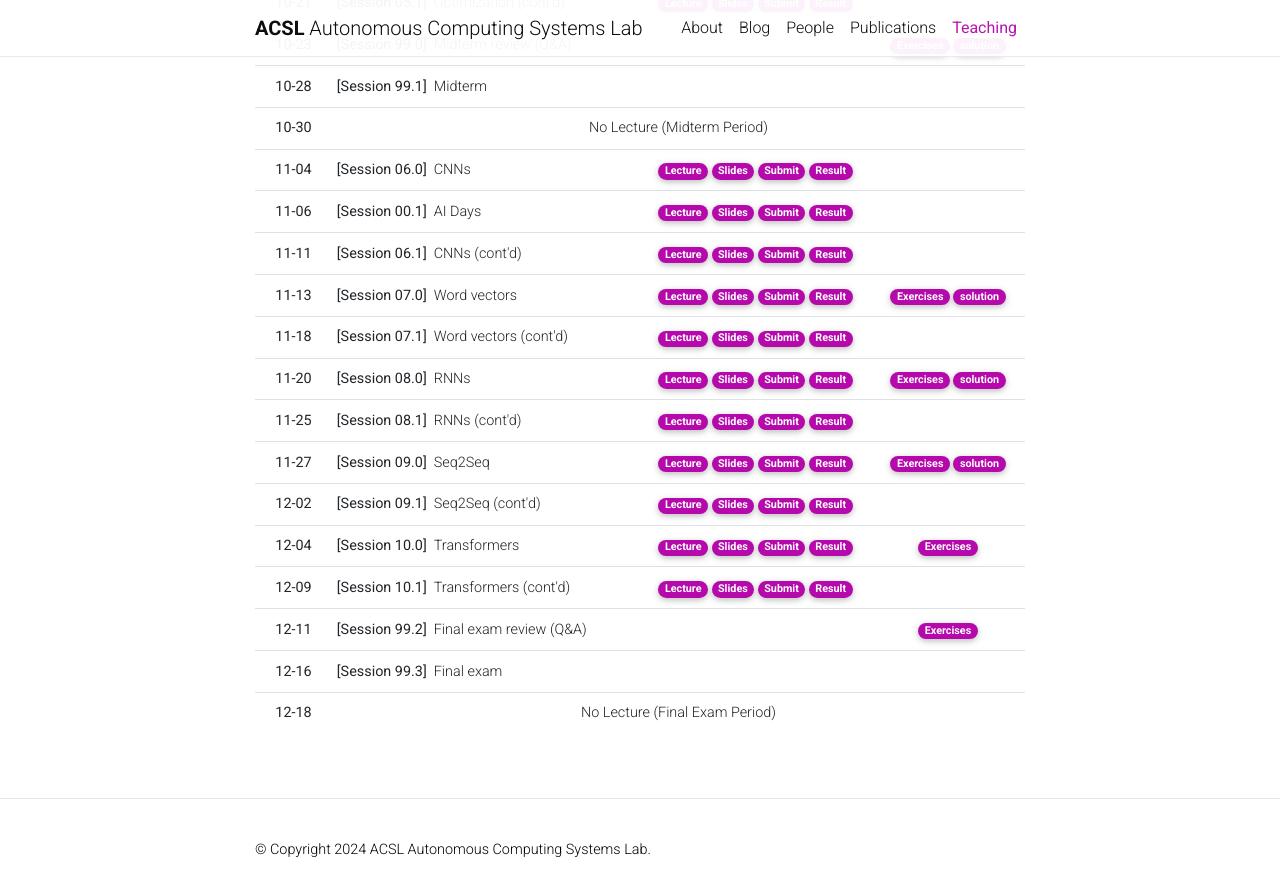
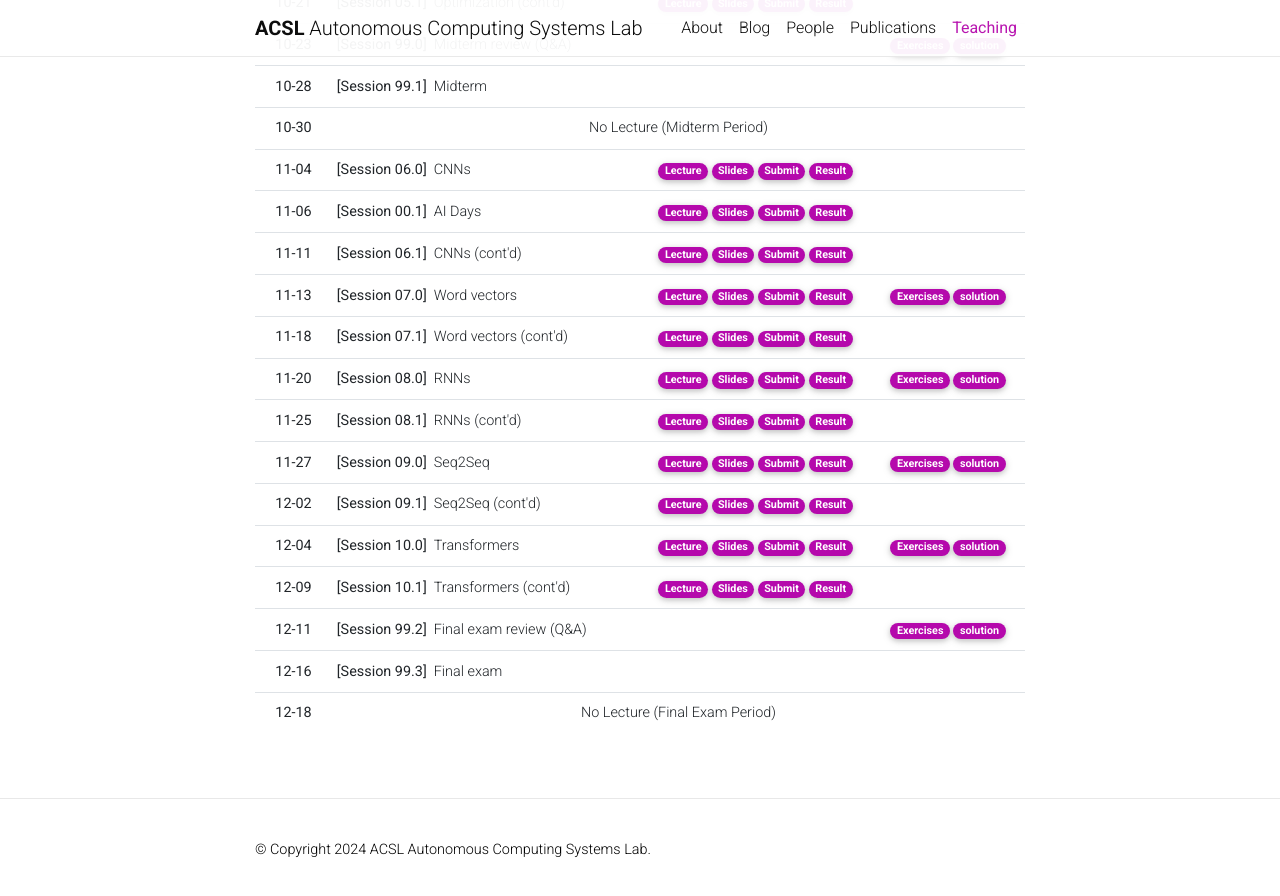
Before and after one commit to Uehwan/Uehwan.github.io, a Jekyll site: the page built from _teaching/aiexplab24fall.md, in a window 1280 px wide and 900 px high, scrolled down 2183 px. Shown: the top 896 px of the window. Built offline with Jekyll 4.4.1, drawn with Linux system fonts in a browser that asks for light colours; nearby versions of some CDN libraries; comment, search, counter and statistics services are not loaded; a style sheet for code colours, icons or effects is not loaded.

Commit message:
all reci sol update

```diff
--- a/_teaching/aiexplab24fall.md
+++ b/_teaching/aiexplab24fall.md
@@ -382,7 +382,7 @@
       </td>
       <td>
         <a href="https://colab.research.google.com/drive/1x_HxKKVAVD5YtJEn7zhd-S1dtvy-NY2n?usp=sharing" target="_blank" class="badge badge-pill" style="background-color:#B509AC;">Exercises</a>
-        <!--a href="https://colab.research.google.com/drive/1ijDMZksYbSPThuH0Tll7bvbN-C_GVTKC?usp=sharing" target="_blank" class="badge badge-pill" style="background-color:#B509AC;">solution</a-->
+        <a href="https://colab.research.google.com/drive/1ijDMZksYbSPThuH0Tll7bvbN-C_GVTKC?usp=sharing" target="_blank" class="badge badge-pill" style="background-color:#B509AC;">solution</a>
       </td>
     </tr>
     <tr>
@@ -407,7 +407,7 @@
       </td>
       <td>
         <a href="https://colab.research.google.com/drive/1xhfM7-JYNzEuMbpXlg8-xYphh_5cwSb4?usp=sharing" target="_blank" class="badge badge-pill" style="background-color:#B509AC;">Exercises</a>
-        <!--a href="https://colab.research.google.com/drive/16kJBYCO94pm_DVq7A1TSkeC46gzf7q1J?usp=sharing" target="_blank" class="badge badge-pill" style="background-color:#B509AC;">solution</a-->
+        <a href="https://colab.research.google.com/drive/16kJBYCO94pm_DVq7A1TSkeC46gzf7q1J?usp=sharing" target="_blank" class="badge badge-pill" style="background-color:#B509AC;">solution</a>
       </td>
     </tr>
     <tr>
```
